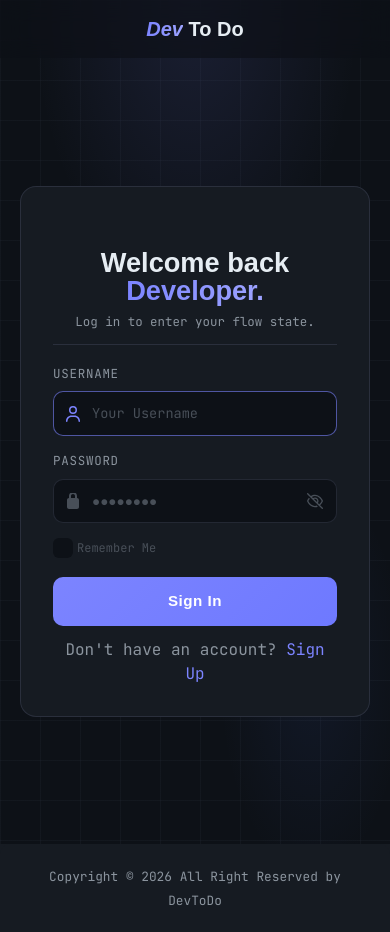
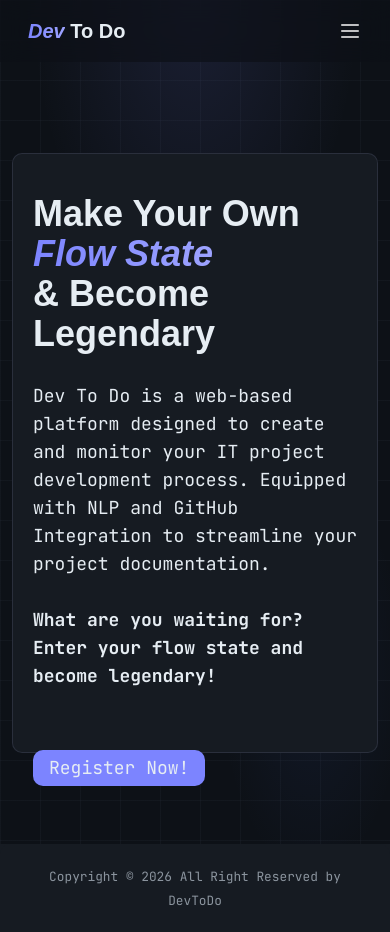
Before and after one commit to GerinNugroho/dev_to_do, a Vue app: page / in a window 390 px wide. Before the commit this address led to /login. Built offline with nearby package versions, Linux system fonts and the light colour scheme; a web font is replaced by a local one.

Commit message:
FIx & Add Pages : Membuat landing page desktop version commit ini berfokus pada menambahkan landing page desktop version, serta menyesuaikan master layout nya.
key changes per page:
- menambahkan landing page desktop version (otewe mobile version)

page berjalan lancar belum ada bug yang ketemu :}.

```diff
--- /dev/null
+++ b/src/pages/landing.vue
@@ -0,0 +1,46 @@
+<template>
+    <main class="relative z- 1 flex justify-center h-full flex-1 items-center px-3 md:px-30">
+
+        <div
+            class="bg-card h-150  w-full flex flex-col md:flex-row items-center border border-border rounded-md px-5 md:px-10 py-10 md:py-15 text-primary fade-in-up">
+            <div class="w-full h-full font-mono flex-1">
+                <h1 class="font-display font-bold text-4xl mb-7">Make Your Own <i class="bg-clip-text bg-linear-to-r
+                        from-accent to-accent-hover" style="-webkit-text-fill-color: transparent;">Flow State <br></i>
+                    & Become Legendary
+                </h1>
+                <p class=" text-lg mb-7">
+                    Dev To Do is a web-based platform designed to create and monitor your IT project development
+                    process. Equipped with NLP and GitHub Integration to streamline your project documentation.
+                </p>
+
+                <p class="font-bold mb-15 text-lg">
+                    What are you waiting for? Enter your flow state and become legendary!
+                </p>
+
+                <router-link to="/register" custom v-slot="{ navigate }">
+                    <button @click="navigate"
+                        class="bg-accent px-4 py-1 rounded-md text-lg btnHover shadow-btn transition-[transform_var('--transiton-smooth')]">
+                        Register Now!
+                    </button>
+                </router-link>
+            </div>
+            <div class=" w-full h-full flex-1 bg-center bg-size-[90%] bg-no-repeat fade-in-up"
+                :style="{ backgroundImage: `url(${heroImg})` }">
+            </div>
+        </div>
+
+    </main>
+</template>
+
+<script setup>
+import heroImg from "../assets/hero.png";
+</script>
+
+<style scoped>
+.btnHover:hover {
+    transform: translateY(-1px);
+    box-shadow:
+        0 0 32px var(--accent-glow),
+        0 4px 12px rgba(0, 0, 0, 0.5);
+}
+</style>
--- a/src/pages/master/auth.vue
+++ /dev/null
@@ -1,40 +0,0 @@
-<template>
-    <div class="bg-card font-mono text-primary">
-        <div class="flex flex-col overflow-x-hidden relative min-h-screen min-w-screen bg-dark">
-
-            <!-- Pattern Background -->
-            <div class="bg-grid-pattern absolute inset-0 pointer-events-none z-0"></div>
-            <div class="bg-glow-effect absolute inset-0 pointer-events-none z-0"></div>
-
-            <header>
-                <nav
-                    class="flex item-center py-3.5 px-7 bg-[#0d1117b3] justify-center border-b-border backdrop-blur-md">
-                    <span class="font-display font-bold text-[1.25rem] text-primary"><i
-                            class="bg-clip-text bg-linear-to-r from-accent to-accent-hover"
-                            style="-webkit-text-fill-color: transparent;">Dev</i> To Do</span>
-                </nav>
-            </header>
-
-            <!-- Main Section -->
-            <router-view />
-            <!-- Main Section End -->
-        </div>
-
-        <footer class="bg-card p-5 rounded-t-md h-full text-secondary">
-
-            <div class="text-center">
-                <small>Copyright &copy; 2026 All Right Reserved by DevToDo</small>
-            </div>
-
-        </footer>
-
-    </div>
-</template>
-
-<script>
-export default {
-
-}
-</script>
-
-<style lang="scss" scoped></style>
--- a/src/pages/master/dashboard.vue
+++ b/src/pages/master/dashboard.vue
@@ -20,6 +20,7 @@
                 </div>
             </div>
 
+            <header>
                 <nav class="flex-1 px-3 py-4 space-y-1">
                     <!-- Dashboard Button -->
                     <router-link to="/dashboard/home" @click="closeSidebar"
@@ -44,6 +45,7 @@
                         Settings
                     </router-link>
                 </nav>
+            </header>
             <!-- Logout Button -->
             <div class="px-3 py-4 border-t border-[#1e2530]">
                 <button @click="handleLogOut"
--- /dev/null
+++ b/src/pages/master/master.vue
@@ -0,0 +1,107 @@
+<template>
+    <div class="bg-card font-mono text-primary">
+        <div class="flex flex-col overflow-x-hidden relative min-h-screen min-w-screen bg-dark">
+
+            <!-- Pattern Background -->
+            <div class="bg-grid-pattern absolute inset-0 pointer-events-none z-0"></div>
+            <div class="bg-glow-effect absolute inset-0 pointer-events-none z-0"></div>
+
+            <header class="relative z-2">
+                <nav
+                    class="flex items-center py-4 px-7 bg-[#0d1117b3] justify-between border-b-border backdrop-blur-md">
+                    <span class="font-display font-bold text-[1.25rem] text-primary"><i
+                            class="bg-clip-text bg-linear-to-r from-accent to-accent-hover"
+                            style="-webkit-text-fill-color: transparent;">Dev</i> To Do</span>
+
+                    <ul class="hidden md:flex items-center font-mono gap-10">
+                        <li>
+                            <router-link to="/"
+                                class="hover:text-accent text-secondary transition-[all_var('--transition-smooth')]">
+                                Home
+                            </router-link>
+                        </li>
+                        <li>
+                            <router-link to="/login"
+                                class="hover:text-accent text-secondary transition-[all_var('--transition-smooth')]">
+                                Login
+                            </router-link>
+                        </li>
+                        <li>
+                            <router-link to="/register" class="bg-accent px-4 py-1.5 rounded-md">
+                                Register
+                            </router-link>
+                        </li>
+                    </ul>
+
+                    <button @click="toggleMenu" class="block md:hidden text-primary focus:outline-none"
+                        aria-label="Toggle Menu">
+                        <listIcon v-if="!isMenuOpen" class="h-6 w-6" />
+                        <xmarkIcon v-else class="h-6 w-6" />
+
+                    </button>
+
+
+                    <transition enter-active-class="transition ease-out duration-200"
+                        enter-from-class="transform opacity-0 -translate-y-2"
+                        enter-to-class="transform opacity-100 translate-y-0"
+                        leave-active-class="transition ease-in duration-150"
+                        leave-from-class="transform opacity-100 translate-y-0"
+                        leave-to-class="transform opacity-0 -translate-y-2">
+                        <div v-if="isMenuOpen"
+                            class="absolute top-full left-0 w-full bg-[#0d1117f2] border-b border-b-border backdrop-blur-md md:hidden">
+                            <ul class="flex flex-col font-mono px-7 py-4 gap-4">
+                                <li>
+                                    <router-link to="/" @click="isMenuOpen = false"
+                                        class="block py-2 text-secondary hover:text-primary transition-colors">
+                                        Home
+                                    </router-link>
+                                </li>
+                                <li>
+                                    <router-link to="/login" @click="isMenuOpen = false"
+                                        class="block py-2 text-secondary hover:text-primary transition-colors">
+                                        Login
+                                    </router-link>
+                                </li>
+                                <li>
+                                    <router-link to="/register" @click="isMenuOpen = false"
+                                        class="block text-center bg-accent px-4 py-2 rounded-md mt-1">
+                                        Register
+                                    </router-link>
+                                </li>
+                            </ul>
+                        </div>
+                    </transition>
+
+                </nav>
+            </header>
+
+            <!-- Main Section -->
+            <router-view />
+            <!-- Main Section End -->
+        </div>
+
+        <footer class="bg-card p-5 rounded-t-md h-full text-secondary">
+
+            <div class="text-center">
+                <small>Copyright &copy; 2026 All Right Reserved by DevToDo</small>
+            </div>
+
+        </footer>
+
+    </div>
+</template>
+
+<script setup>
+import { ref } from 'vue';
+
+import listIcon from "../../assets/list.svg";
+import xmarkIcon from "../../assets/xmark.svg";
+
+const isMenuOpen = ref(false)
+
+const toggleMenu = () => {
+    isMenuOpen.value = !isMenuOpen.value
+}
+</script>
+
+<style lang="scss" scoped></style>
--- a/src/router/index.js
+++ b/src/router/index.js
@@ -1,7 +1,8 @@
 import { createRouter, createWebHistory } from "vue-router";
 
 import DashboardLayout from "../pages/master/dashboard.vue";
-import AuthLayout from "../pages/master/auth.vue";
+import MasterLayout from "../pages/master/master.vue";
+import Landing from "../pages/landing.vue";
 import Login from "../pages/login.vue";
 import Register from "../pages/register.vue";
 import Home from "../pages/home.vue";
@@ -11,9 +12,9 @@ import Analytics from "../pages/analytics.vue";
 const routes = [
   {
     path: "/",
-    component: AuthLayout,
-    redirect: "/login",
+    component: MasterLayout,
     children: [
+      { path: "", name: "Landing", component: Landing },
       { path: "login", name: "Login", component: Login },
       { path: "register", name: "Register", component: Register },
     ],
```
Also changed, not shown: src/assets/hero.png (added), src/assets/xmark.svg (added). Lines whose indentation alone changed are shown as unchanged.
